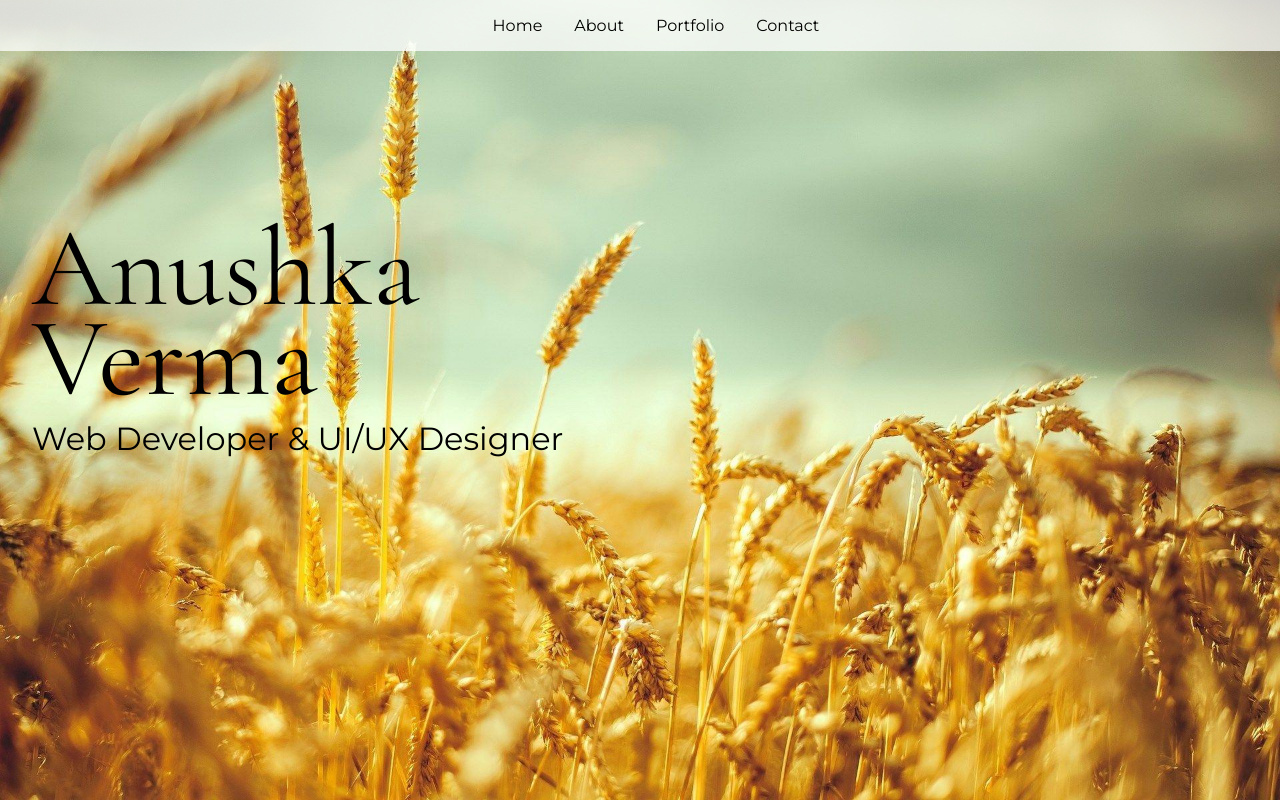
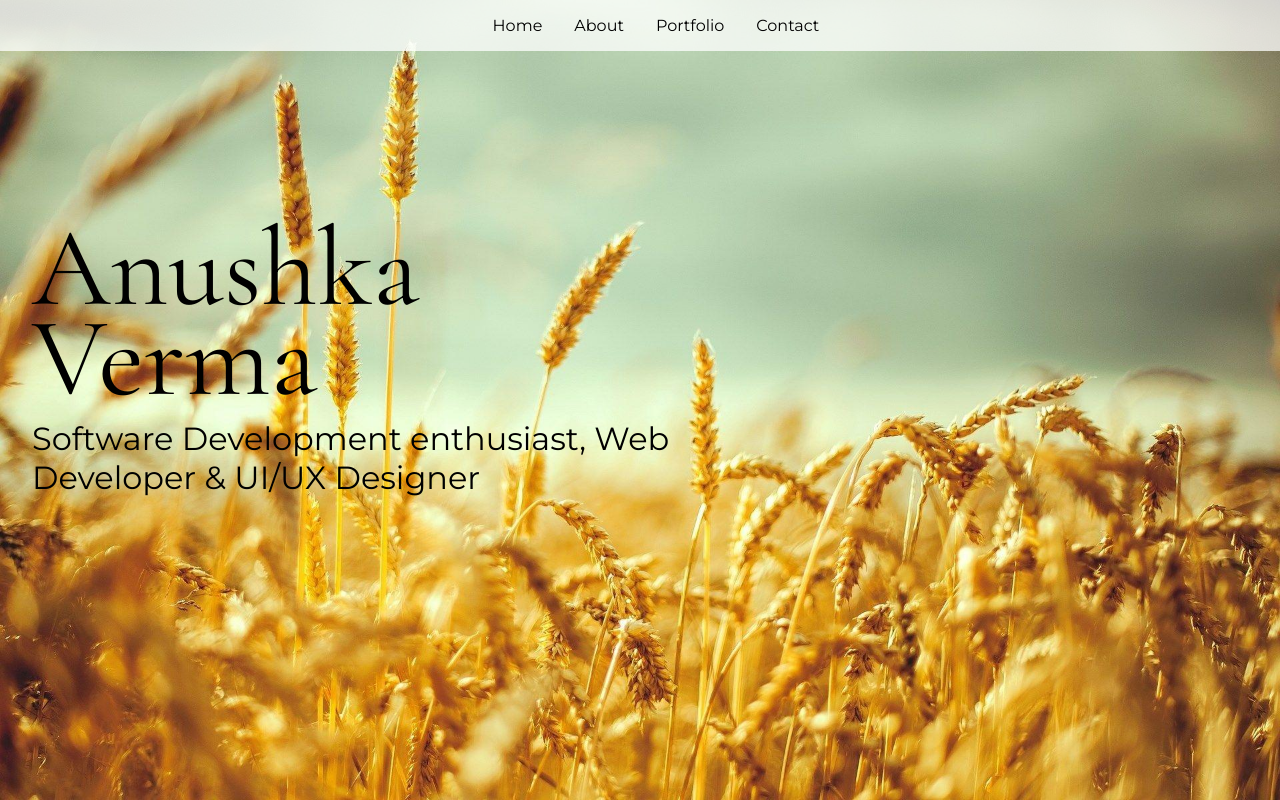
Before and after one commit to AnuV1905/Javaportfolio, a React (Vite) app: page / in a window 1280 px wide. Built offline with nearby package versions, Linux system fonts and the light colour scheme.

Commit message:
Updating bio and creds

```diff
--- a/src/App.jsx
+++ b/src/App.jsx
@@ -25,10 +25,10 @@ import "./styles.css";
  */
 const siteProps = {
   name: "Anushka Verma",
-  title: "Web Developer & UI/UX Designer",
+  title: "Software Development enthusiast, Web Developer & UI/UX Designer",
   email: "vermaanushka1905@gmail.com",
   gitHub: "AnuV1905",
-  instagram: "",
+  instagram: "anu.__v._",
   linkedIn: "anushka-verma-av1905",
   medium: "",
   twitter: "",
```
